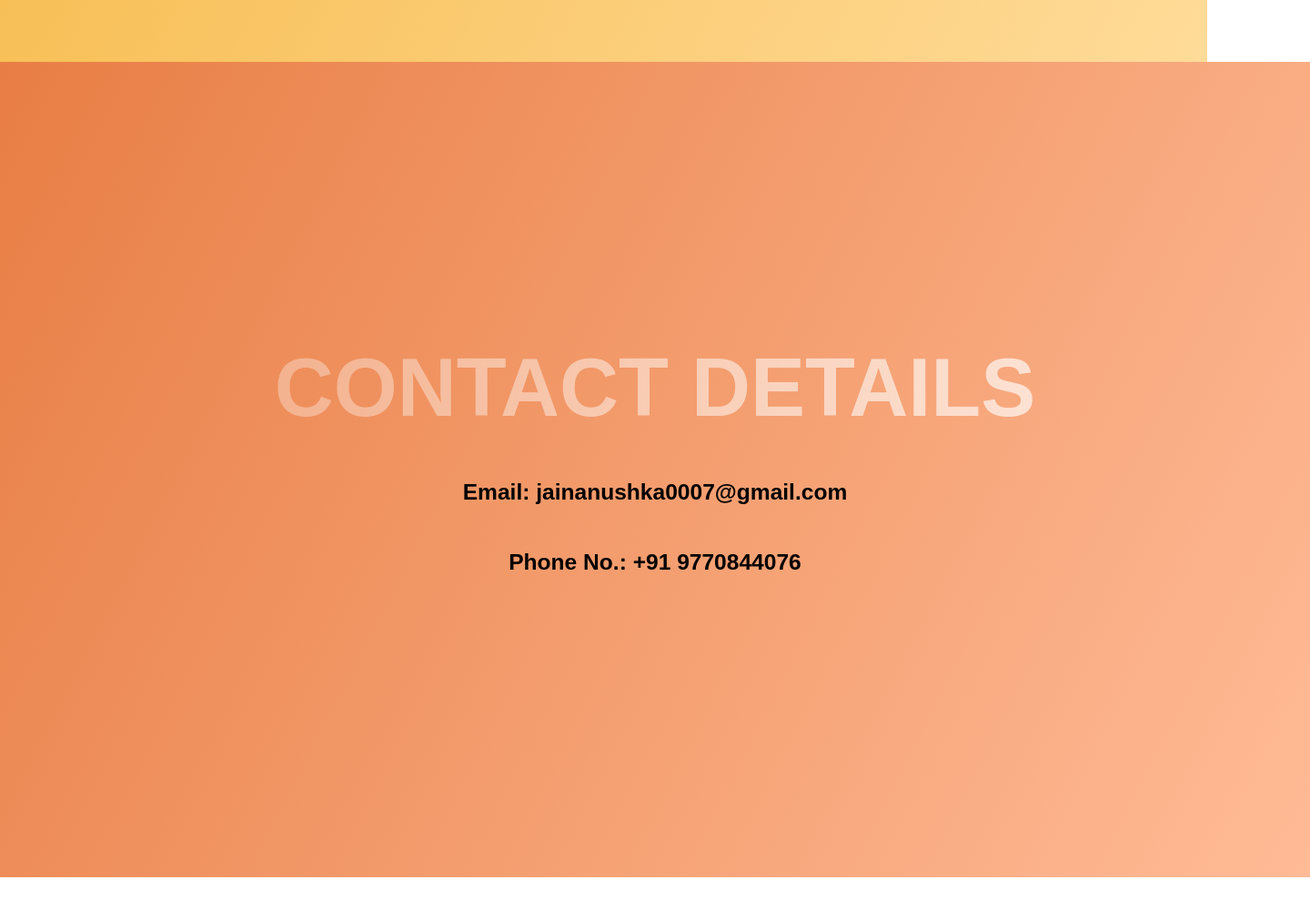
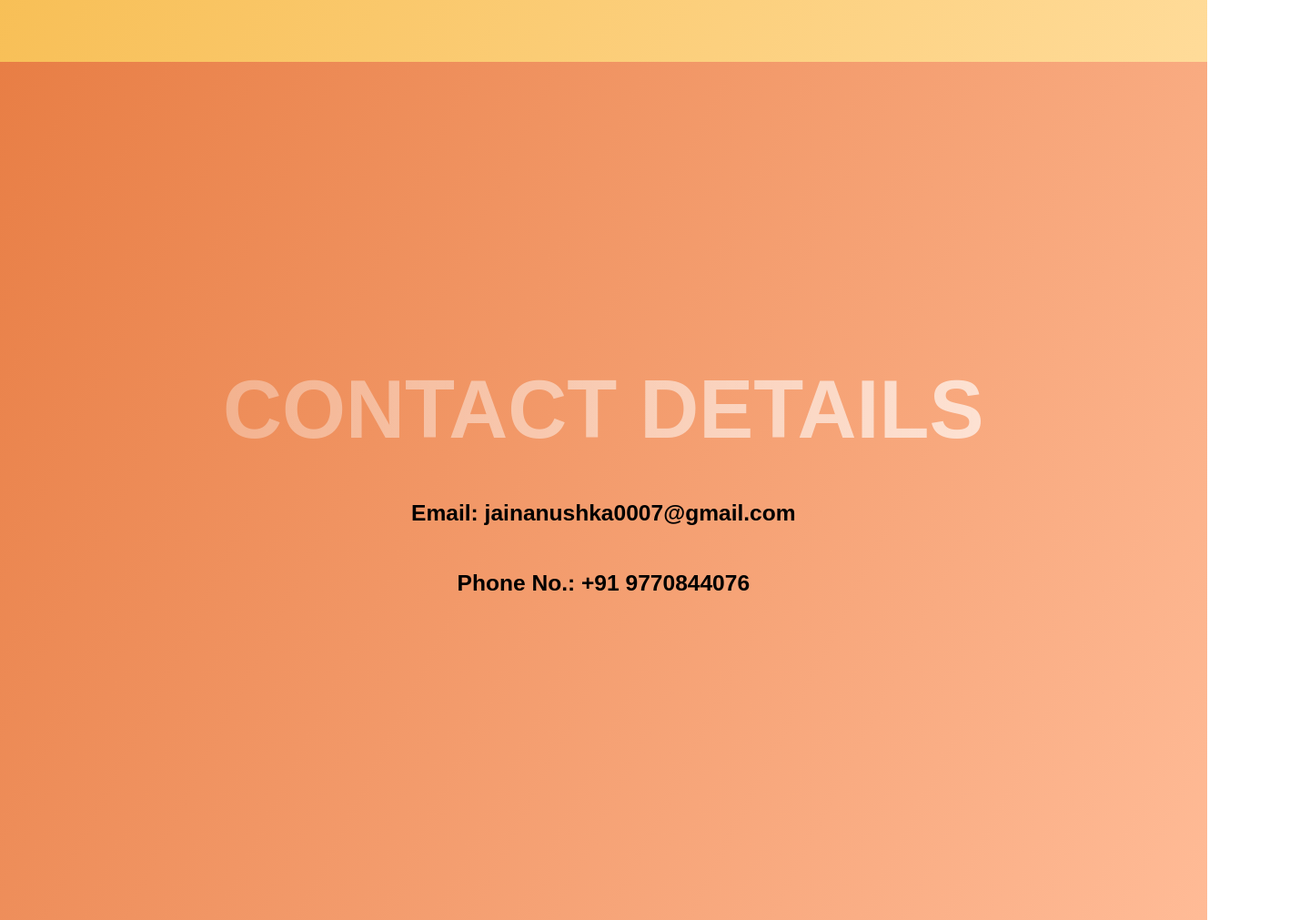
Before and after one commit to Anushka2040/Profile, a plain HTML site: page index.html in a window 1280 px wide. Shown: the part 2777-3788 px from the top of the page at 91% size, 1440 px wide, since content can reach past the window. Before the commit the page ends 3741 px from the top, so only its background shows below. Drawn offline with Linux system fonts and the light colour scheme.

Commit message:
Feature:Contact-Width

```diff
--- a/index.html
+++ b/index.html
@@ -102,7 +102,7 @@
 	  </section>
 
 	<!-- Contact me section -->
-	<section class="contact ui-page" id="contact">
+	<section id="contact" style="--name:--contact-s;" class="ui-page">
 		<div class="details">
 			<h2>Contact Details</h2><br/>
           	<h3>Email: jainanushka0007@gmail.com</h3>
```
